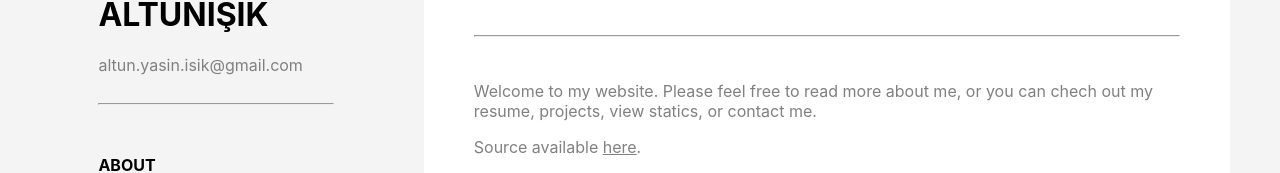
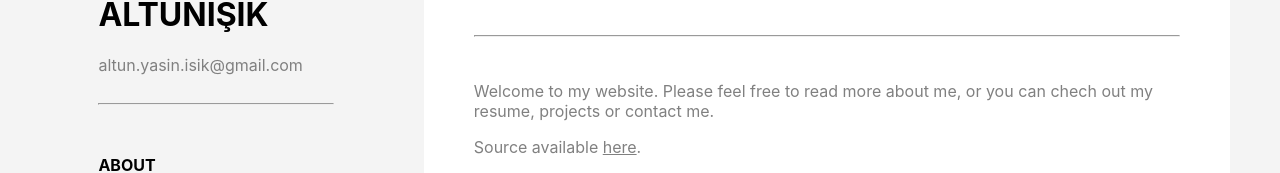
Before and after one commit to yasin-altunisik/Portfolio, a React (Create React App) app: page / in a window 1280 px wide. Shown: the part 300-473 px from the top of the page. Built offline with nearby package versions, Linux system fonts and the light colour scheme.

Commit message:
word statics removed from sentence at home page

```diff
--- a/src/components/Home/index.js
+++ b/src/components/Home/index.js
@@ -14,7 +14,7 @@ function Home() {
         <br/>
         <p className="grey">
           Welcome to my website. Please feel free to read more about me, or you
-          can chech out my resume, projects, view statics, or contact me.
+          can chech out my resume, projects or contact me.
         </p>
 
         <p className="grey">Source available <a href="https://github.com/yasin-altunisik/portfolio" id="home_a1" target="_blank" rel="noopener noreferrer" className="grey">here</a>.</p>
```
